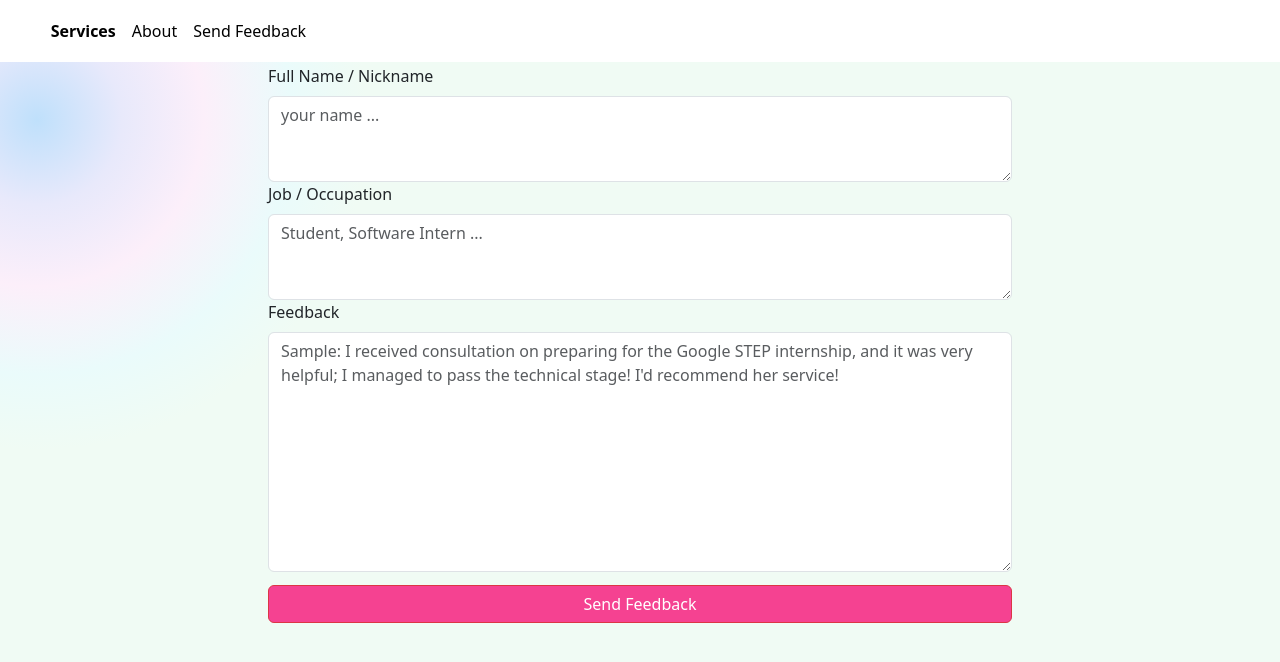
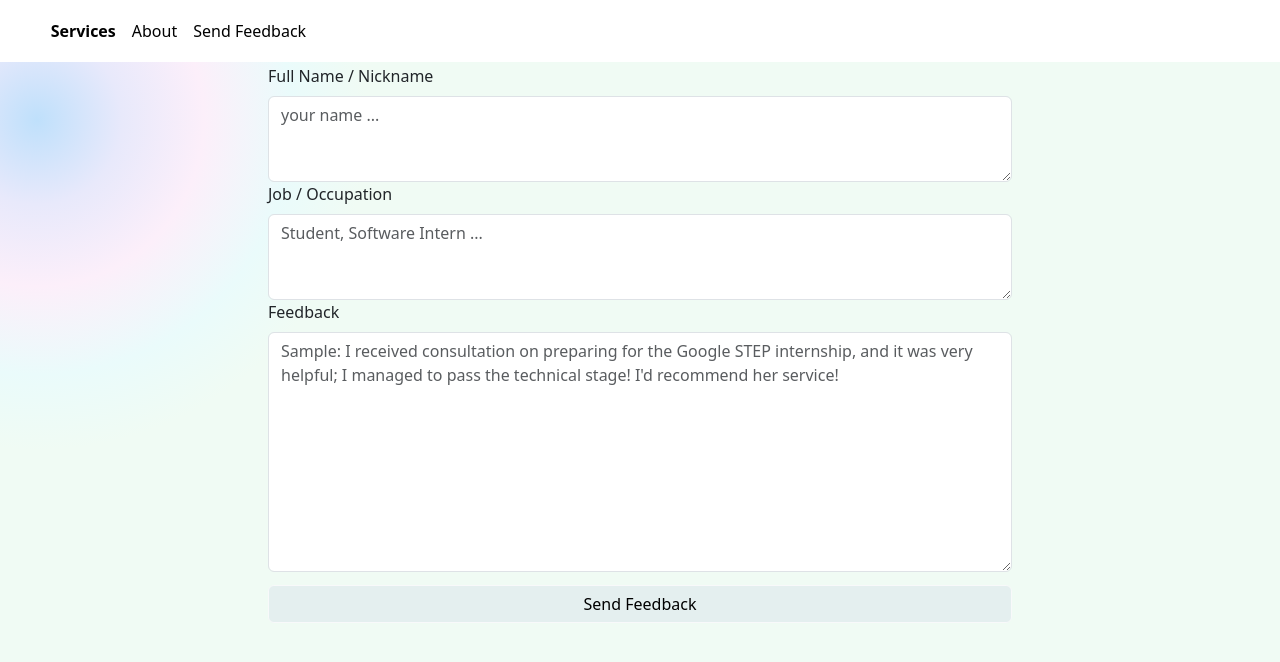
Before and after one commit to khongorzulkhenchbish/personal-consulting-app, a React (Create React App) app: page /sendfeedback in a window 1280 px wide. Shown: the top 662 px of the page. Built offline with nearby package versions, Linux system fonts and the light colour scheme.

Commit message:
change color template

```diff
--- a/src/App.css
+++ b/src/App.css
@@ -64,7 +64,7 @@ html {
   width: inherit;
   margin-top: .8rem;
   width: 100%;
-  background-color: #f54291 !important;
+  background-color: #e4efef !important;
 }
 
 .buttonitem {
@@ -119,7 +119,7 @@ html {
   height: 100% !important;
   background: linear-gradient(
     to bottom right,
-    #ffa0d2 0%,
-    #ff78ae 100%
+    #f8fefe 0%,
+    #d3e9e9 100%
   );
 }
--- a/src/pages/About.js
+++ b/src/pages/About.js
@@ -2,6 +2,7 @@ import React, { useEffect, useState } from 'react'
 import Row from 'react-bootstrap/Row';
 import Col from 'react-bootstrap/Col';
 import Card from 'react-bootstrap/Card';
+
 import { ref, onValue } from "firebase/database";
 import db from "../firebase-config.js";
 import { Container } from 'react-bootstrap';
--- a/src/pages/SendFeedback.js
+++ b/src/pages/SendFeedback.js
@@ -67,7 +67,7 @@ class SendFeedback extends Component{
             style={{height:'15rem'}}
             placeholder="Sample: I received consultation on preparing for the Google STEP internship, and it was very helpful; I managed to pass the technical stage! I'd recommend her service!"/>
         </Form.Group>
-        <Button variant="danger" className="servicebutton" onClick={() => this.validateAndSendFeedback()}>Send Feedback</Button>
+        <Button variant="light" className="servicebutton" onClick={() => this.validateAndSendFeedback()}>Send Feedback</Button>
       </Form>
     </Container>
     );
--- a/src/pages/Services.js
+++ b/src/pages/Services.js
@@ -54,7 +54,7 @@ const Services = () => {
         ))}
       </ListGroup>
       {Object.keys(services).map((service) =>(
-        <Button variant="danger" className="servicebutton" onClick={() => redirectToWebsite(services[service]['website_url'])}>
+        <Button variant="light" className="servicebutton" onClick={() => redirectToWebsite(services[service]['website_url'])}>
           <Container className="buttonCont">
             <Image className="imgIcon" src={services[service]['image_url']} rounded/>
             <Card.Text className="buttonitem">
```
